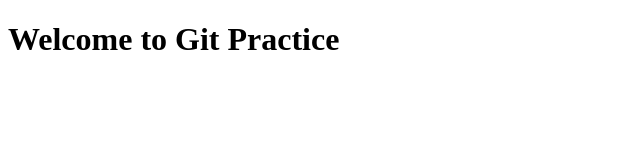
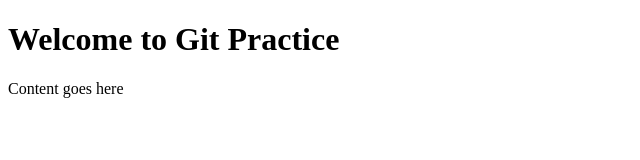
Before and after one commit to BagirovaMaria/-git-practice, a plain HTML site: page index.html in a window 1280 px wide. Shown: the whole page, without its empty margins (0-640 px from the left). Drawn offline with Linux system fonts and the light colour scheme.

Commit message:
Added <main> section

```diff
--- a/index.html
+++ b/index.html
@@ -8,6 +8,7 @@
 <body>
 
     <h1>Welcome to Git Practice</h1>
+    <main>Content goes here</main>
 
 </body>
 </html>
```
